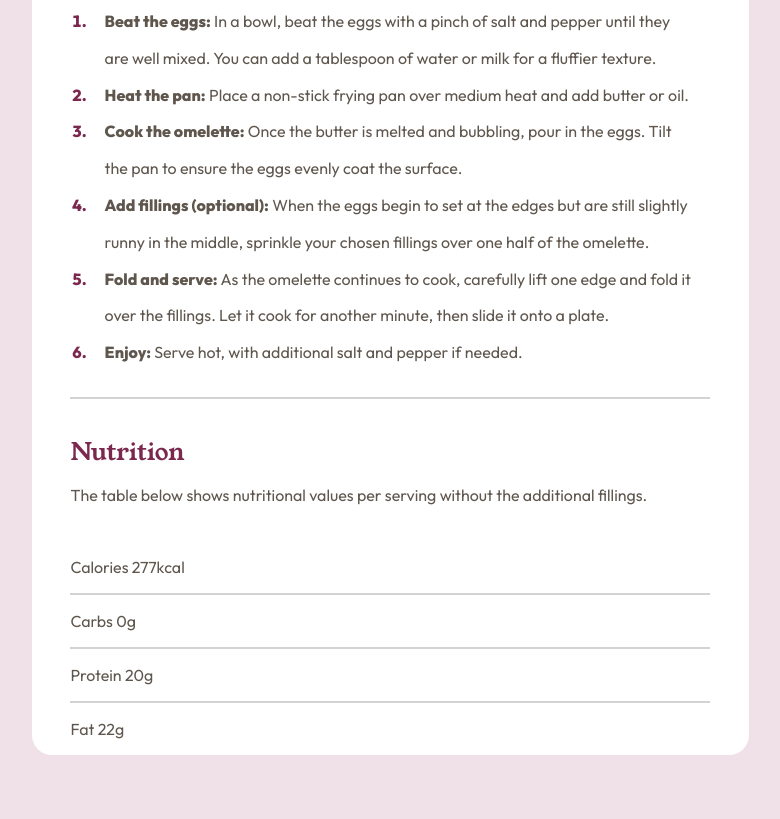
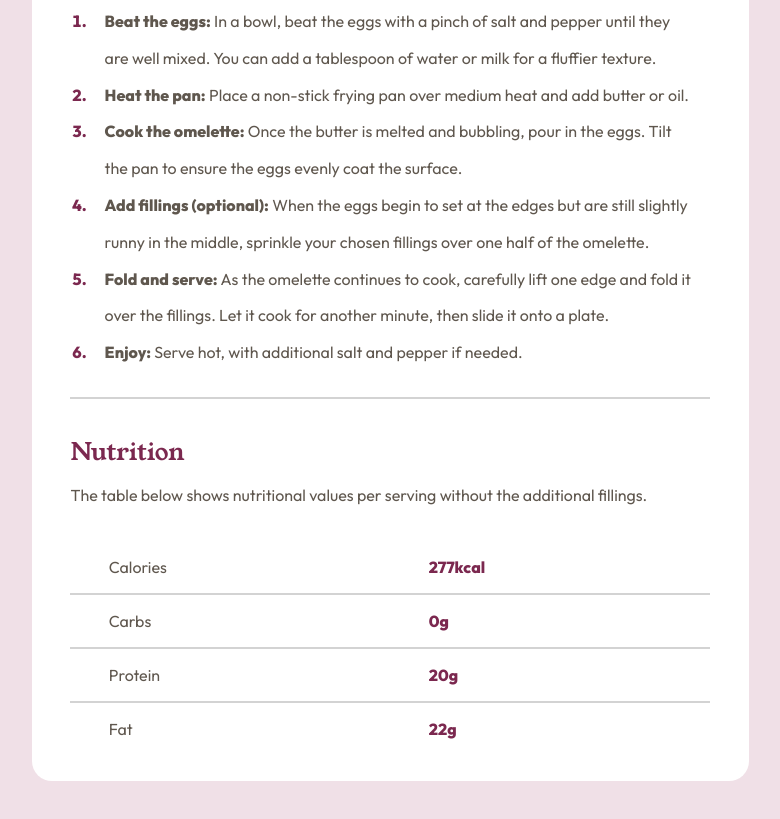
Before and after one commit to Cebrail1053/Recipe-Page, a plain HTML site: page index.html in a window 1280 px wide. Shown: the part 1169-1988 px from the top of the page, without its empty margins (224-1004 px from the left). Drawn offline with Linux system fonts and the light colour scheme.

Commit message:
Updated Nutrition info styling

```diff
--- a/index.html
+++ b/index.html
@@ -42,13 +42,13 @@
         <p>The table below shows nutritional values per serving without the additional fillings.</p>
         <br>
         <div class="container__nutrition">
-            <p>Calories <span>277kcal</span></p>
+            <p class="nutrition__item-1">Calories</p><p class="nutrition__item-2 nutrition__number">277kcal</p>
             <hr>
-            <p>Carbs <span>0g</span></p>
+            <p class="nutrition__item-1">Carbs</p><p class="nutrition__item-2 nutrition__number">0g</p>
             <hr>
-            <p>Protein <span>20g</span></p>
+            <p class="nutrition__item-1">Protein</p><p class="nutrition__item-2 nutrition__number">20g</p>
             <hr>
-            <p>Fat <span>22g</span></p>
+            <p class="nutrition__item-1">Fat</p><p class="nutrition__item-2 nutrition__number">22g</p>
         </div>
     </article>
 </body>
--- a/styles.css
+++ b/styles.css
@@ -34,7 +34,7 @@ body {
 article {
     display: flex;
     margin: 5% 20%;
-    padding: 0px 3%;
+    padding: 0px 3% 2% 3%;
     justify-content: center;
     flex-flow: column;
     overflow: hidden;
@@ -93,6 +93,27 @@ hr {
     border: 0.4px solid lightgrey;
 }
 
-.container__nutrition p {
+.container__nutrition {
+    display: grid;
+    grid-template-columns: 50% 50%;
+}
 
+.container__nutrition hr {
+    grid-column: 1 / span 2;
+    height: 0px;
 }
+
+.nutrition__item-1 {
+    grid-column: 1 / span 1;
+    padding-left: 2.4rem;
+}
+
+.nutrition__item-2 {
+    grid-column: 2 / span 1;
+    padding-left: 2.4rem;
+}
+
+.nutrition__number {
+    color: hsl(332, 51%, 32%);
+    font-weight: 800;
+}
```
